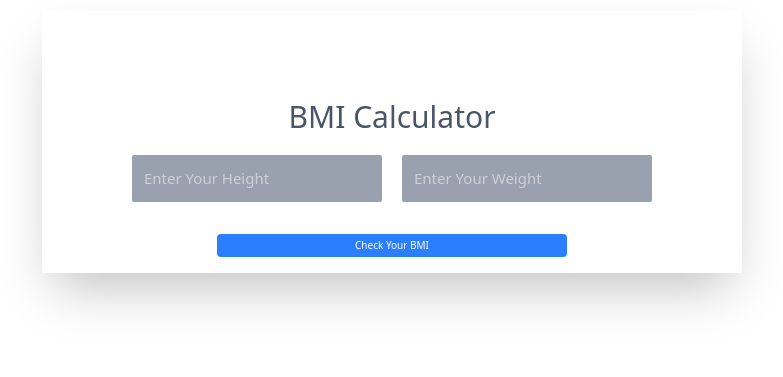
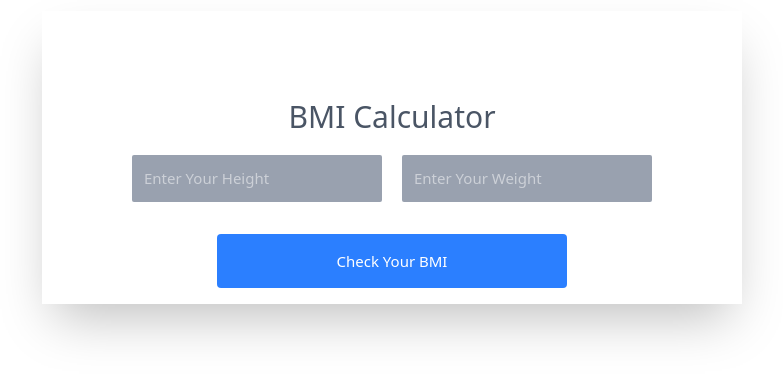
Before and after one commit to SaiMallikharjun98/Bmi_Calculator, a React (Vite) app: page / in a window 1280 px wide. Shown: the part 101-478 px from the top of the page, without its empty margins (248-1031 px from the left). Built offline with nearby package versions, Linux system fonts and the light colour scheme.

Commit message:
tailwind Css updated

```diff
--- a/src/components/Calculator.jsx
+++ b/src/components/Calculator.jsx
@@ -37,7 +37,7 @@ const Calculator = () => {
           </div>
           <button
             type="submit"
-            className=" bg-blue-500 text-white p-1 rounded hover:bg-blue-600  mt-8 w-[350px] text-[10px] relative"
+            className=" bg-blue-500 text-white  rounded hover:bg-blue-600  mt-8 w-[350px] text-[15px] p-4"
           >
             Check Your BMI
           </button>
```
